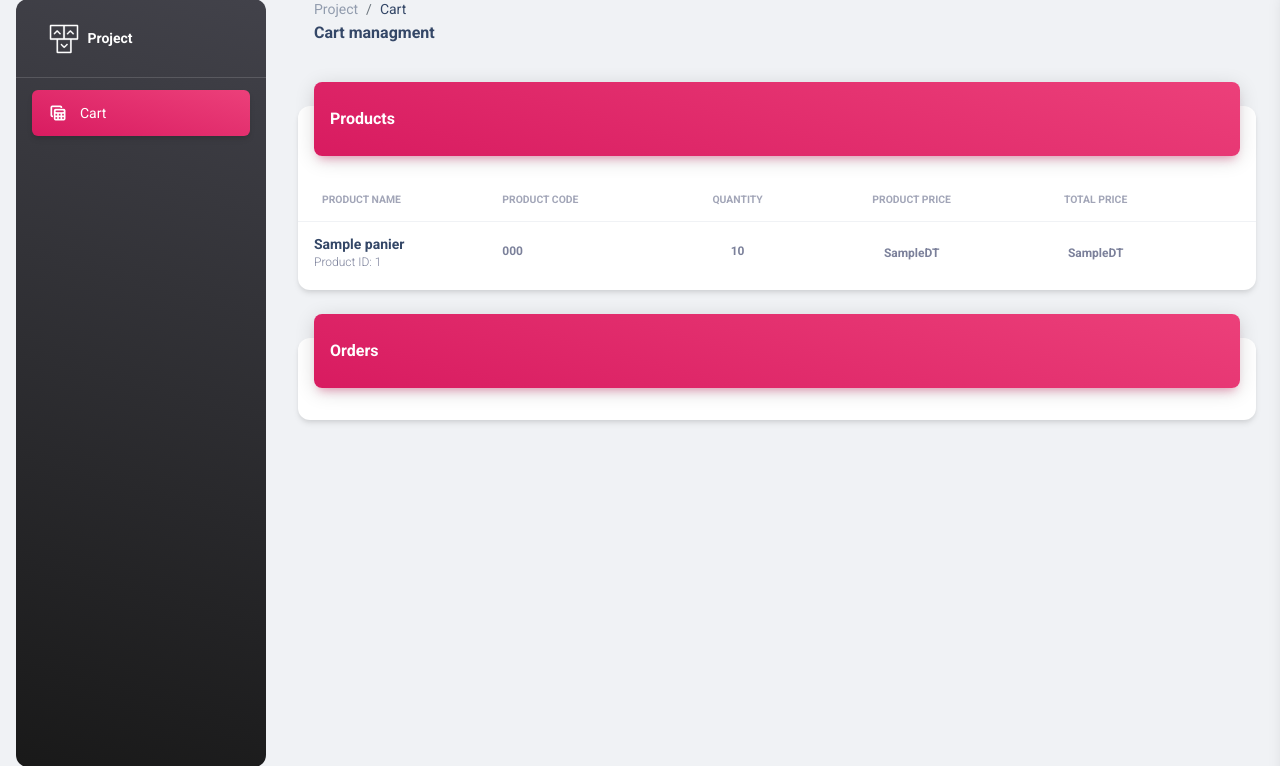
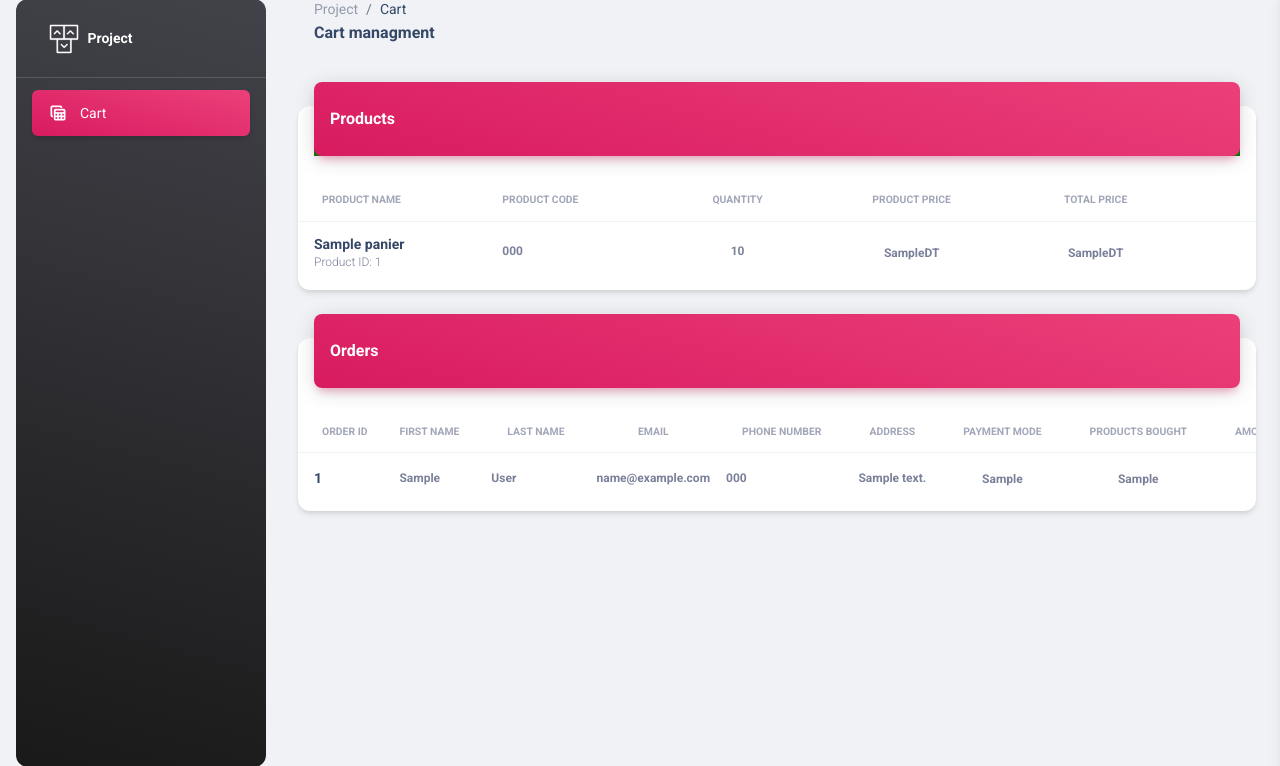
Before and after one commit to AlaBelgacem/CodeGreen., a PHP site: page /Back/panier.php in a window 1280 px wide. Shown: the part 17-783 px from the top of the page. Run offline with PHP 8.4, Linux system fonts and the light colour scheme; tables that the repository leaves empty or names only in its code hold one stand-in row (values such as "Sample post"); some libraries are stand-ins or nearby versions.

Commit message:
Add files via upload

```diff
--- a/Back/panier.php
+++ b/Back/panier.php
@@ -65,7 +109,7 @@
       <div class="row">
         <div class="col-12">
           <div class="card my-4">
-            <div class="card-header p-0 position-relative mt-n4 mx-3 z-index-2">
+            <div class="card-header p-0 position-relative mt-n4 mx-3 z-index-2" style="background-color : green; ">
               <div class="bg-gradient-primary shadow-primary border-radius-lg pt-4 pb-3">
                 <h6 class="text-white text-capitalize ps-3">Products</h6>
               </div>
@@ -142,7 +186,94 @@
             </div>
             <div class="card-body px-0 pb-2">
               <div class="table-responsive p-0">
+              <table class="table align-items-center mb-0">
+                  <thead>
+                    <tr>
+                      <th class="text-uppercase text-secondary text-xxs font-weight-bolder opacity-7">Order ID</th>
+                      <th class="text-uppercase text-secondary text-xxs font-weight-bolder opacity-7 ps-2">First Name</th>
+                      <th class="text-center text-uppercase text-secondary text-xxs font-weight-bolder opacity-7">Last Name</th>
+                      <th class="text-center text-uppercase text-secondary text-xxs font-weight-bolder opacity-7">Email</th>
+                      <th class="text-center text-uppercase text-secondary text-xxs font-weight-bolder opacity-7">Phone Number</th>
+                      <th class="text-center text-uppercase text-secondary text-xxs font-weight-bolder opacity-7">Address</th>
+                      <th class="text-center text-uppercase text-secondary text-xxs font-weight-bolder opacity-7">Payment Mode</th>
+                      <th class="text-center text-uppercase text-secondary text-xxs font-weight-bolder opacity-7">Products Bought</th>
+                      <th class="text-center text-uppercase text-secondary text-xxs font-weight-bolder opacity-7">Amount Paid</th>
+                      <th class="text-center text-uppercase text-secondary text-xxs font-weight-bolder opacity-7">Status</th>
+                      <th class="text-secondary opacity-7"></th>
+                    </tr>
+                  </thead>
+                  <?php
 
+                        require '../config.php';
+                        $stmt2 = $conn->prepare("SELECT * FROM orders");
+                        $stmt2->execute();
+                        $result2 = $stmt2->get_result();
+                        $subtotal = 0;
+                        $shipping = 10;
+                        $grand_total = 0;
+                        while($row2 = $result2->fetch_assoc()):
+                        ?>
+                    <tbody>
+                        <tr>
+                            <td>
+                                <div class="d-flex px-2 py-1">
+
+                          <div class="d-flex flex-column justify-content-center">
+                            <h6 class="mb-0 text-sm"><?php echo $row2["id"];?></h6>
+
+                          </div>
+                        </div>
+                      </td>
+                      <td>
+                        <p class="text-xs font-weight-bold mb-0"><?php echo $row2['first_name'];?></p>
+
+                      </td>
+                      <td>
+                        <p class="text-xs font-weight-bold mb-0"><?php echo $row2['last_name'];?></p>
+
+                      </td>
+                      <td>
+                        <p class="text-xs font-weight-bold mb-0"><?php echo $row2['email'];?></p>
+
+                      </td>
+                      <td>
+                        <p class="text-xs font-weight-bold mb-0"><?php echo $row2['phone'];?></p>
+
+                      </td>
+                      <td class="align-middle text-center text-sm">
+                        <p class="text-xs font-weight-bold mb-0"><?php echo $row2['address'];?></p>
+
+                      </td>
+                      <td class="align-middle text-center">
+                        <span class="text-secondary text-xs font-weight-bold"><?php echo $row2["pmode"];?></span>
+                      </td>
+                      <td class="align-middle text-center">
+                        <span class="text-secondary text-xs font-weight-bold"><?php echo $row2["products"];?></span>
+                      </td>
+                      <td class="align-middle text-center">
+                        <span class="text-secondary text-xs font-weight-bold"><?php echo $row2["amount_paid"]."DT";?></span>
+                      </td>
+                      <td class="align-middle text-center text-sm">
+                        <?php
+                          if($row2["status"]==1){
+                            echo '<a href="status.php?id='.$row2['id'].'&status=2&email='.$row2['email'].'" class="btn btn-outline-primary btn-sm mb-0">
+                            Pending</a>';
+                          }
+                          else if($row2["status"]==2){
+                            echo '<a href="status.php?id='.$row2['id'].'&status=3&email='.$row2['email'].'" class="btn btn-outline-primary btn-sm mb-0">
+                            Delivered</a>';
+                          }
+                          else{
+                            echo '<a href="status.php?id='.$row2['id'].'&status=1&email='.$row2['email'].'" class="btn btn-outline-primary btn-sm mb-0">
+                            Cancelled</a>';
+                          }
+                        ?>
+
+                      </td>
+                    </tr>
+                  </tbody>
+                  <?php endwhile; ?>
+                </table>
               </div>
             </div>
           </div>
```
Also changed, not shown: other parts of Back/panier.php (+48 -0 lines), Back/status.php (added, +25 -0 lines).
